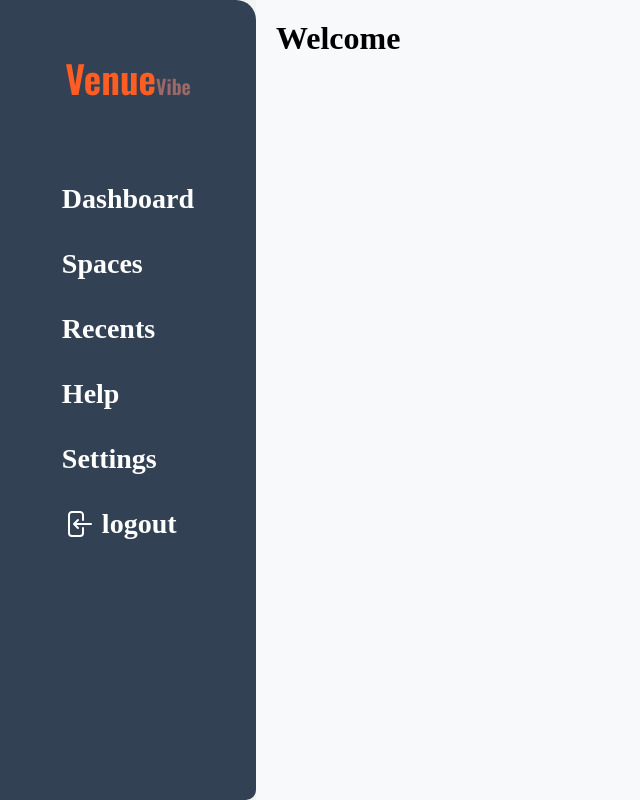
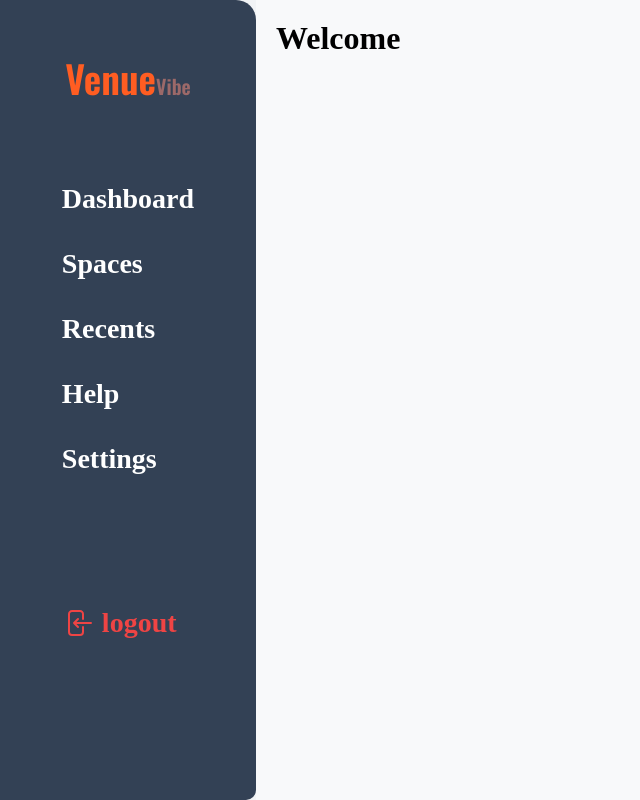
Before and after one commit to kenmusau/venueVibe-client, a React (Create React App) app: page /client/dashboard in a window 1280 px wide. Shown: the whole page, without its empty margins (0-640 px from the left). Built offline with nearby package versions, Linux system fonts and the light colour scheme; no server answers.

Commit message:
style client

```diff
--- a/src/components/ClientDashboard/ClientDashboard.css
+++ b/src/components/ClientDashboard/ClientDashboard.css
@@ -65,6 +65,12 @@
   color: #ff5d22;
 }
 
+.sidebar-menu li:last-child {
+  font-weight: 900;
+  margin-top: 100%;
+  color: #ef4444;
+}
+
 .client-logout {
   display: flex;
   align-items: center;
```
